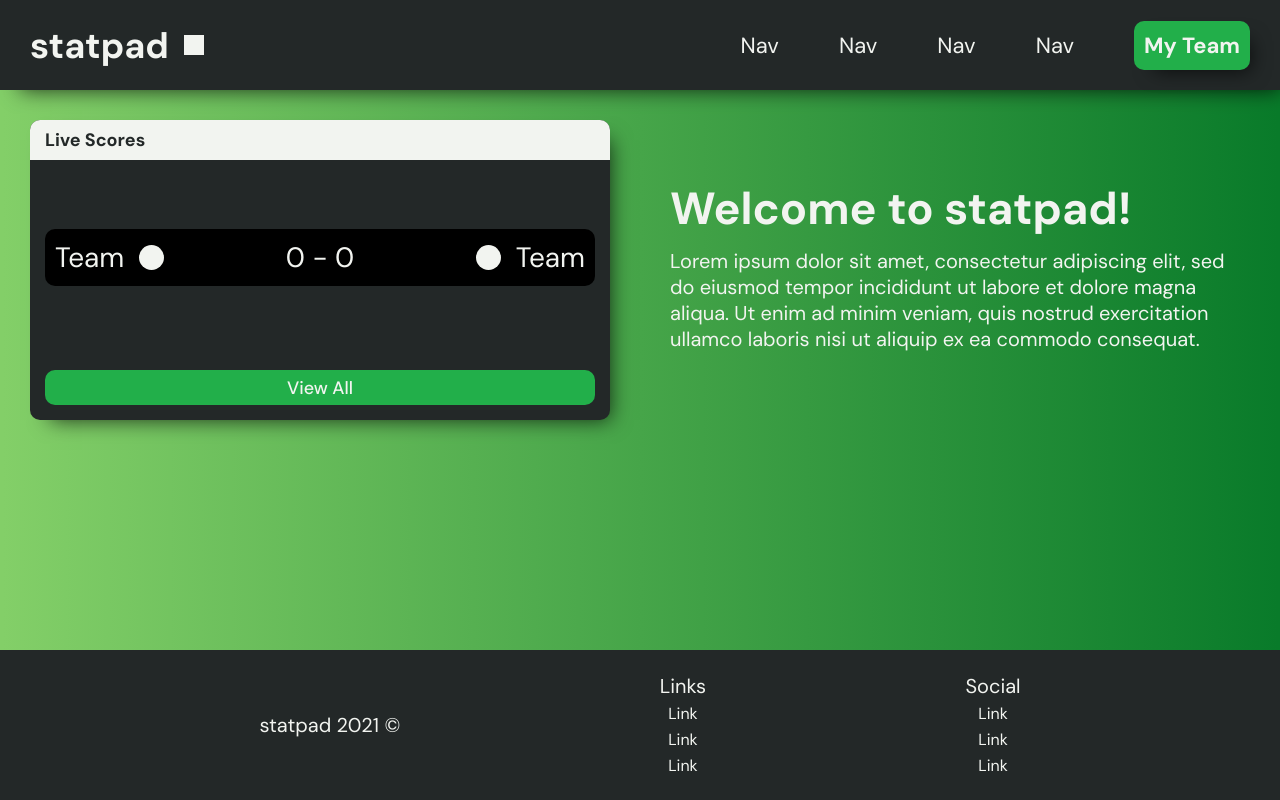
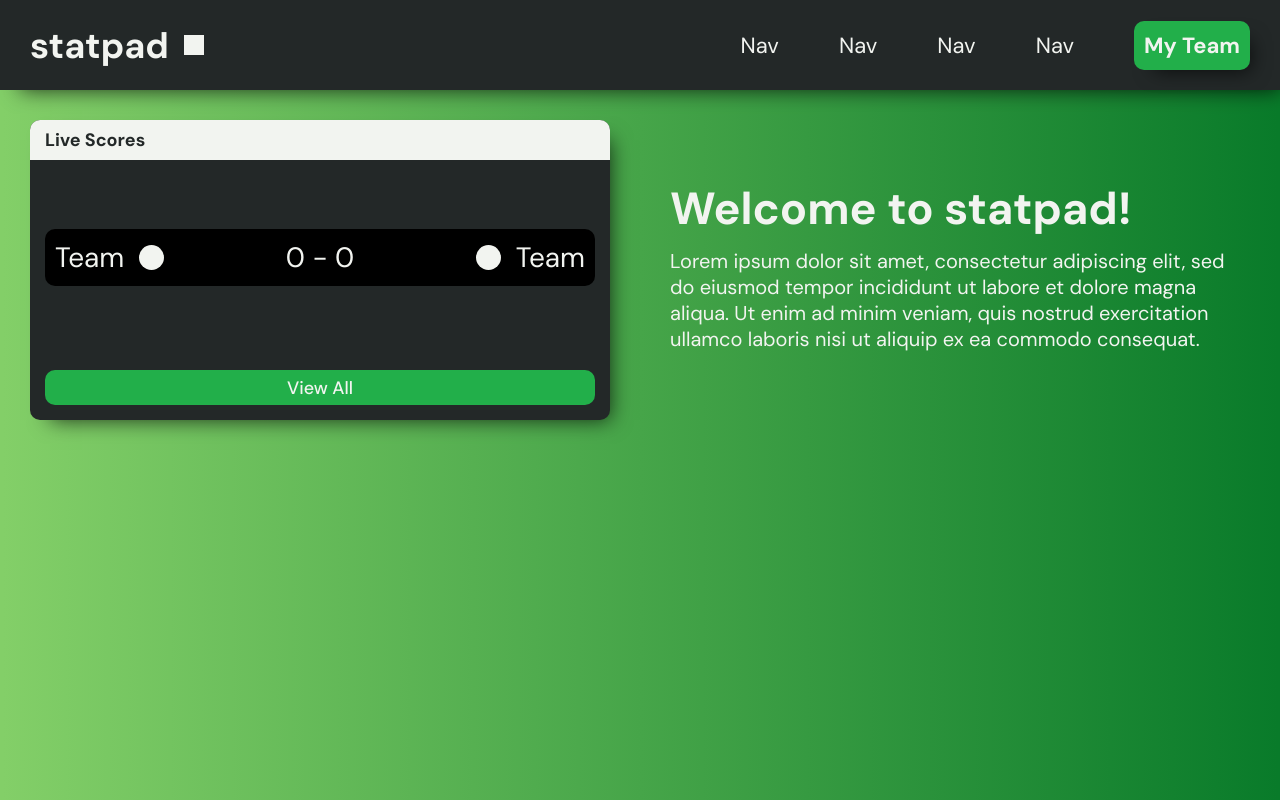
Before and after one commit to jamesmckayfyp/fyp, a Vue app in the folder fyp/: page / in a window 1280 px wide. Built offline with nearby package versions, Linux system fonts and the light colour scheme.

Commit message:
Footer Hidden

```diff
--- a/fyp/src/App.vue
+++ b/fyp/src/App.vue
@@ -2,7 +2,7 @@
   <div id="app">
     <Header />
     <Content />
-    <Footer />
+    <!-- <Footer /> -->
   </div>
 </template>
 
```
